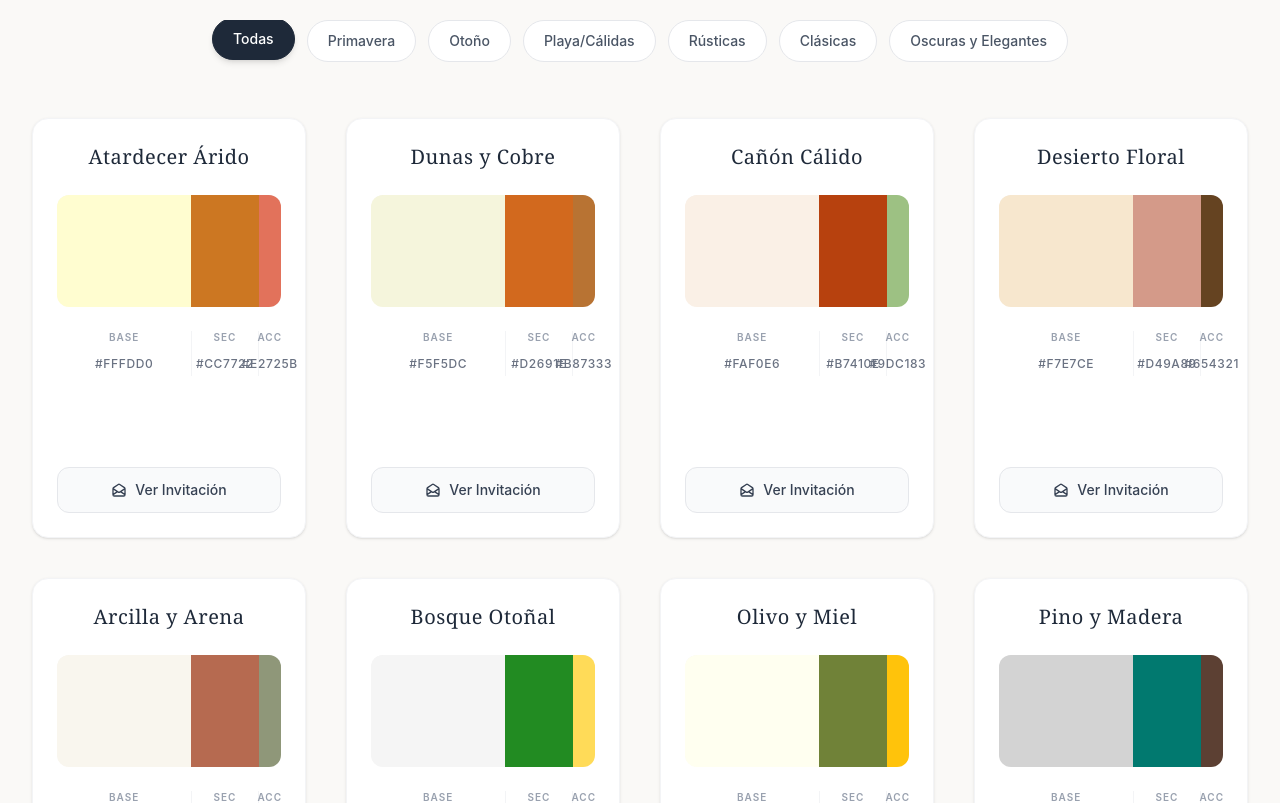
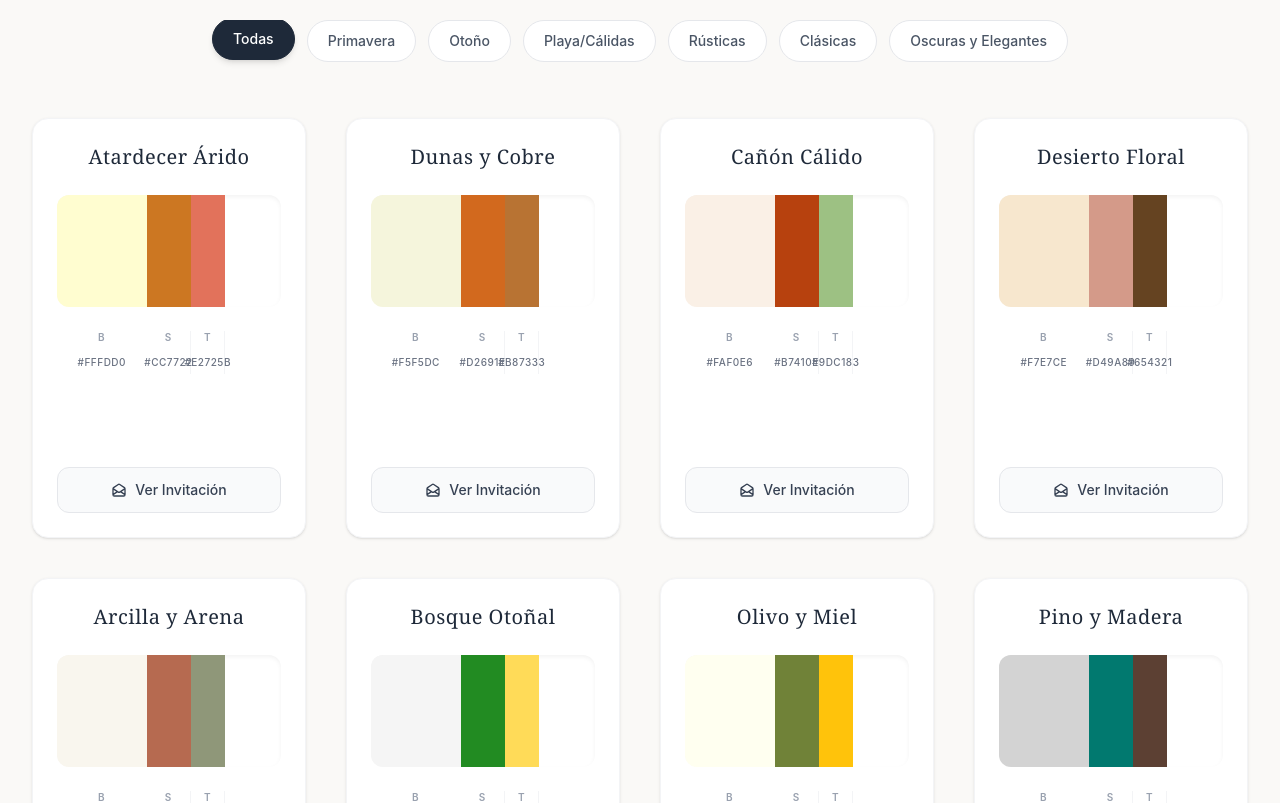
Before and after one commit to IsaacOchoa-crypto/Color-Nupcial, a React (Vite) app: page / in a window 1280 px wide. Shown: the part 1280-2083 px from the top of the page. Built offline with nearby package versions, Linux system fonts and the light colour scheme; a web font is replaced by a local one.

Commit message:
feat: Evolve palette generator to 5 professional colors (Base, Sec, Ter, Acc, Text)

```diff
--- a/src/App.jsx
+++ b/src/App.jsx
@@ -127,7 +127,7 @@ const PaletteCard = ({ palette, onCopy, invitationDetails, globalViewMode }) =>
     ...(palette.customTemplates || []).map(t => `custom-${t.id}`)
   ];
 
-  const [base, secondary, accent] = palette.colores;
+  const [base, secondary, tertiary, accent, text] = palette.colores;
 
   const handlePrevTemplate = (e) => {
     e.stopPropagation();
@@ -344,37 +344,45 @@ const PaletteCard = ({ palette, onCopy, invitationDetails, globalViewMode }) =>
             </h3>
 
             <div className="flex w-full h-28 rounded-xl overflow-hidden shadow-inner mb-6 shrink-0">
-              {palette.colores.map((color, idx) => (
+              {palette.colores.map((color, idx) => {
+                const widths = ['40%', '20%', '15%', '15%', '10%'];
+                const labels = ['Base', 'Secundario', 'Terciario', 'Acento', 'Texto'];
+                return (
                   <div
                     key={idx}
                     onClick={() => onCopy(color)}
                     className="h-full cursor-pointer transition-all duration-300 hover:brightness-110 relative group"
-                  style={{ width: idx === 0 ? '60%' : idx === 1 ? '30%' : '10%', backgroundColor: color }}
-                  title={`Copiar ${idx === 0 ? 'Base' : idx === 1 ? 'Secundario' : 'Acento'}`}
+                    style={{ width: widths[idx], backgroundColor: color }}
+                    title={`Copiar ${labels[idx]}`}
                   >
                      <div className="absolute inset-0 flex items-center justify-center opacity-0 group-hover:opacity-100 transition-opacity bg-black/10 backdrop-blur-[1px]">
-                      {idx === 2 ? (
+                        {idx >= 2 ? (
                           <svg className="w-4 h-4 text-white drop-shadow-md" fill="none" stroke="currentColor" viewBox="0 0 24 24"><path strokeLinecap="round" strokeLinejoin="round" strokeWidth={2} d="M8 16H6a2 2 0 01-2-2V6a2 2 0 012-2h8a2 2 0 012 2v2m-6 12h8a2 2 0 002-2v-8a2 2 0 00-2-2h-8a2 2 0 00-2 2v8a2 2 0 002 2z" /></svg>
                         ) : (
                           <span className="text-white text-xs font-semibold drop-shadow-md tracking-widest uppercase">Copiar</span>
                         )}
                      </div>
                   </div>
-              ))}
+                );
+              })}
             </div>
 
             <div className="flex text-xs font-medium text-gray-500 mb-6 shrink-0">
-              {palette.colores.map((color, idx) => (
-                <div key={idx} className={`flex flex-col items-center ${idx === 1 ? 'border-l border-r border-gray-100' : ''}`} style={{ width: idx === 0 ? '60%' : idx === 1 ? '30%' : '10%' }}>
-                  <span className="mb-2 text-[10px] uppercase tracking-widest text-gray-400 font-semibold">{idx === 0 ? 'Base' : idx === 1 ? 'Sec' : 'Acc'}</span>
+              {palette.colores.map((color, idx) => {
+                const widths = ['40%', '20%', '15%', '15%', '10%'];
+                const abbrs = ['B', 'S', 'T', 'A', 'Txt'];
+                return (
+                  <div key={idx} className={`flex flex-col items-center border-gray-100 ${idx > 0 && idx < 4 ? 'border-r' : ''}`} style={{ width: widths[idx] }}>
+                    <span className="mb-2 text-[10px] uppercase tracking-widest text-gray-400 font-semibold">{abbrs[idx]}</span>
                     <button
                       onClick={() => onCopy(color)}
-                    className="cursor-pointer hover:text-gray-900 transition-colors bg-transparent border-none p-1 focus:outline-none tracking-wider rounded hover:bg-gray-50"
+                      className="cursor-pointer hover:text-gray-900 transition-colors bg-transparent border-none p-1 focus:outline-none tracking-wider rounded hover:bg-gray-50 text-[9px] sm:text-[10px]"
                     >
                       {color}
                     </button>
                   </div>
-              ))}
+                );
+              })}
             </div>
 
             <button
--- a/src/Editor.jsx
+++ b/src/Editor.jsx
@@ -201,6 +201,7 @@ const Editor = ({ customTemplates = [], setCustomTemplates }) => {
     background: '#FDFBF7',
     primaryText: '#22543D',
     secondaryText: '#4A5568',
+    tertiary: '#E2E8F0',
     accent: '#D49A89'
   });
   const [fontFamily, setFontFamily] = useState("'Playfair Display', serif");
@@ -479,6 +480,13 @@ const Editor = ({ customTemplates = [], setCustomTemplates }) => {
                   <span className="text-xs text-gray-600 font-medium group-hover:text-gray-900 transition-colors">Textos Secundarios</span>
                   <div className="relative w-7 h-7 rounded-full overflow-hidden shadow-sm border border-gray-200 shrink-0 cursor-pointer">
                     <input type="color" value={themeColors.secondaryText} onChange={(e) => setThemeColors({...themeColors, secondaryText: e.target.value})} className="absolute inset-[-50%] w-[200%] h-[200%] cursor-pointer border-none p-0 m-0" />
+                  </div>
+                </div>
+
+                <div className="flex items-center justify-between group">
+                  <span className="text-xs text-gray-600 font-medium group-hover:text-gray-900 transition-colors">Terciario (Decoración)</span>
+                  <div className="relative w-7 h-7 rounded-full overflow-hidden shadow-sm border border-gray-200 shrink-0 cursor-pointer">
+                    <input type="color" value={themeColors.tertiary} onChange={(e) => setThemeColors({...themeColors, tertiary: e.target.value})} className="absolute inset-[-50%] w-[200%] h-[200%] cursor-pointer border-none p-0 m-0" />
                   </div>
                 </div>
 
--- a/src/colorUtils.js
+++ b/src/colorUtils.js
@@ -37,22 +37,29 @@ export const hslToHex = (h, s, l) => {
   return `#${f(0)}${f(8)}${f(4)}`.toUpperCase();
 };
 
-// Generador de Armonías
+// Generador de Armonías (5 Colores)
 export const generateHarmonies = (baseHex) => {
   const { h, s, l } = hexToHSL(baseHex);
 
   // Helpers para asegurar que los valores estén dentro de rangos legibles
-  const clampL = (val) => Math.max(15, Math.min(85, val));
+  const clampL = (val) => Math.max(10, Math.min(95, val));
   const clampS = (val) => Math.max(10, Math.min(100, val));
   const wrapH = (val) => (val + 360) % 360;
+
+  // Color de texto con alto contraste respecto al fondo (Base)
+  const textColor = l > 50
+    ? hslToHex(h, clampS(s - 30), 15) // Fondo claro -> Texto muy oscuro
+    : hslToHex(h, clampS(s - 30), 95); // Fondo oscuro -> Texto muy claro
 
   return [
     {
       nombre: "Contraste Audaz (Complementaria)",
       colores: [
         baseHex,
-        hslToHex(wrapH(h + 180), clampS(s), clampL(l - 20)), // Opuesto más oscuro
-        hslToHex(wrapH(h + 180), clampS(s + 20), clampL(l + 15)) // Opuesto más claro
+        hslToHex(wrapH(h + 180), clampS(s), clampL(l - 15)), // Secundario
+        hslToHex(wrapH(h + 180), clampS(s - 10), clampL(l + 15)), // Terciario
+        hslToHex(wrapH(h + 180), clampS(s + 30), clampL(l > 50 ? 40 : 60)), // Acento vibrante
+        textColor // Tinta / Texto
       ],
       tags: ["Generada por IA"]
     },
@@ -60,8 +67,10 @@ export const generateHarmonies = (baseHex) => {
       nombre: "Vibra Natural (Análoga)",
       colores: [
         baseHex,
-        hslToHex(wrapH(h + 30), clampS(s), clampL(l - 15)),
-        hslToHex(wrapH(h - 30), clampS(s), clampL(l + 10))
+        hslToHex(wrapH(h + 30), clampS(s), clampL(l - 15)), // Secundario
+        hslToHex(wrapH(h - 30), clampS(s), clampL(l + 10)), // Terciario
+        hslToHex(wrapH(h + 60), clampS(s + 20), clampL(l > 50 ? 45 : 65)), // Acento
+        textColor // Tinta / Texto
       ],
       tags: ["Generada por IA"]
     },
@@ -69,8 +78,10 @@ export const generateHarmonies = (baseHex) => {
       nombre: "Elegancia Pura (Monocromática)",
       colores: [
         baseHex,
-        hslToHex(h, clampS(s - 10), clampL(l - 35)), // Mucho más oscuro
-        hslToHex(h, clampS(s - 20), clampL(l + 25))  // Más claro
+        hslToHex(h, clampS(s - 10), clampL(l - 35)), // Secundario oscuro
+        hslToHex(h, clampS(s - 15), clampL(l + 25)), // Terciario claro
+        hslToHex(h, clampS(s + 20), clampL(l > 50 ? 25 : 75)), // Acento tonal
+        textColor // Tinta / Texto
       ],
       tags: ["Generada por IA"]
     },
@@ -78,8 +89,10 @@ export const generateHarmonies = (baseHex) => {
       nombre: "Equilibrio Perfecto (Dividida)",
       colores: [
         baseHex,
-        hslToHex(wrapH(h + 150), clampS(s), clampL(l - 15)),
-        hslToHex(wrapH(h + 210), clampS(s), clampL(l + 10))
+        hslToHex(wrapH(h + 150), clampS(s), clampL(l - 15)), // Secundario
+        hslToHex(wrapH(h + 210), clampS(s), clampL(l + 10)), // Terciario
+        hslToHex(wrapH(h + 180), clampS(s + 25), clampL(l > 50 ? 40 : 70)), // Acento
+        textColor // Tinta / Texto
       ],
       tags: ["Generada por IA"]
     }
```
Lines whose indentation alone changed are shown as unchanged.
